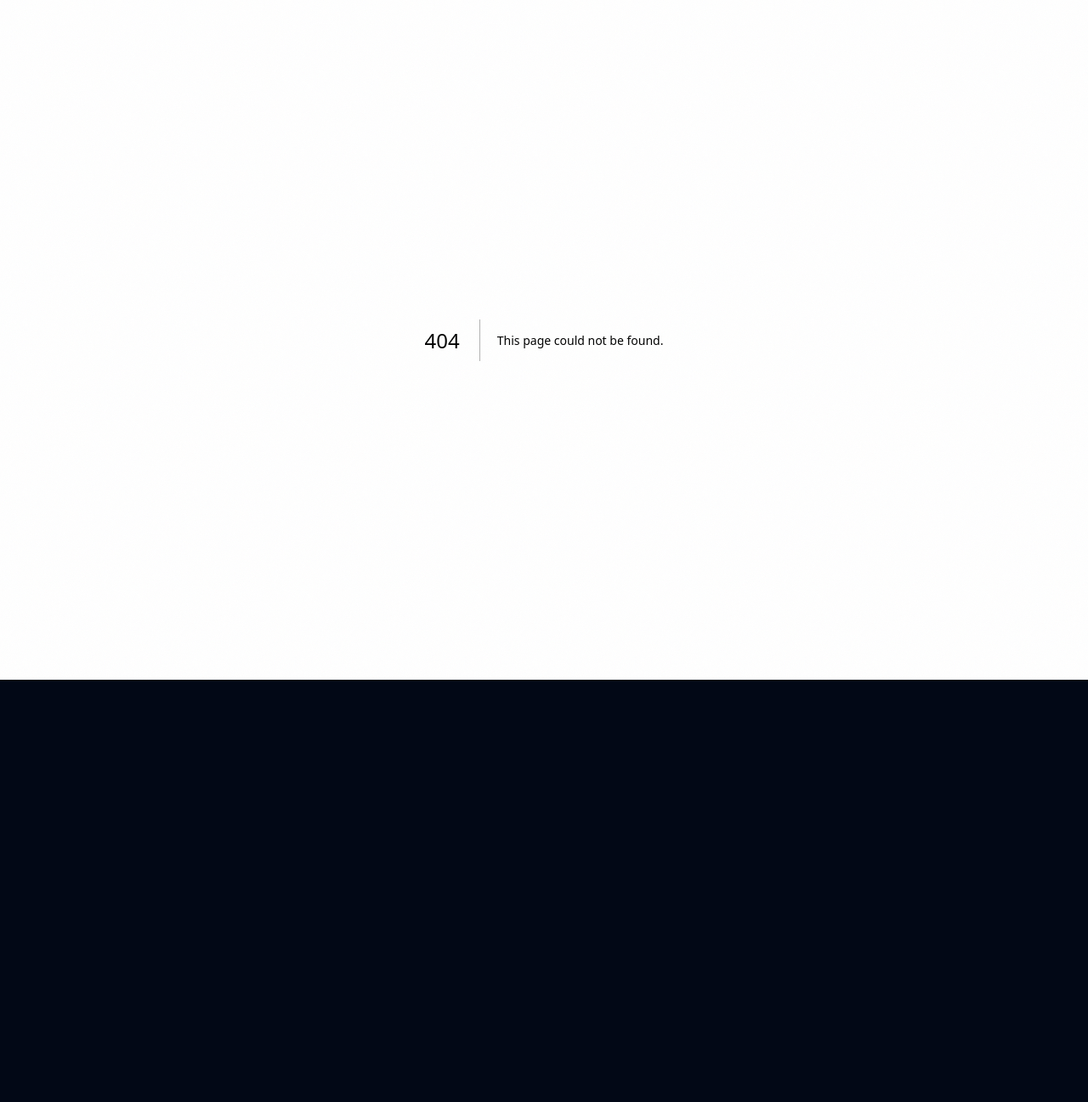
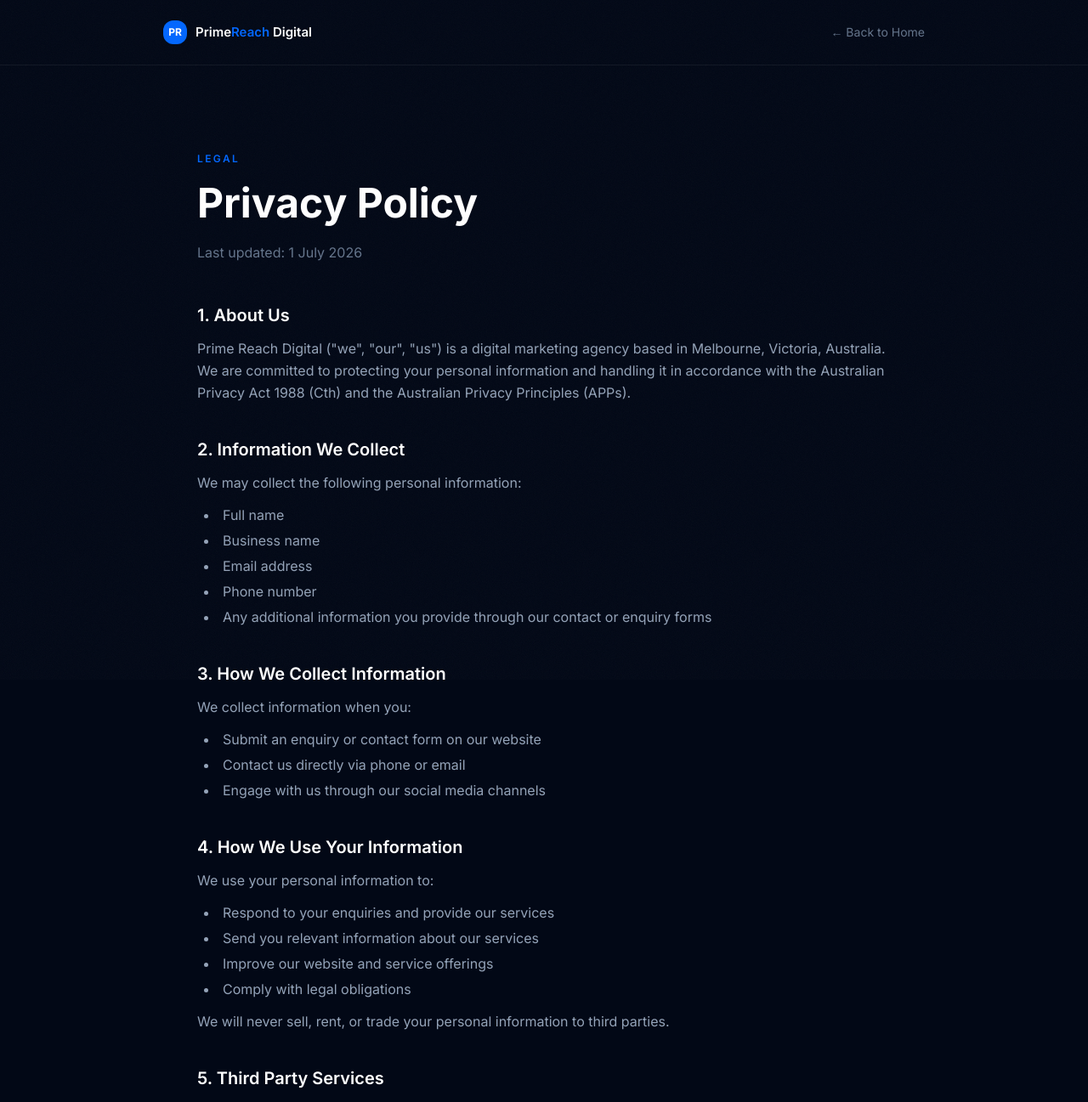
Before and after one commit to primereachau/prime-reach-digital, a Next.js app: page /privacy in a window 1280 px wide. Before the commit this address had no page. Shown: the top 1297 px of the page at 85% size. Before the commit the page ends 800 px from the top, so only its background shows below. Built offline with nearby package versions, Linux system fonts and the light colour scheme.

Commit message:
Add privacy policy page and link in footer

```diff
--- /dev/null
+++ b/src/app/privacy/page.tsx
@@ -0,0 +1,150 @@
+import Link from "next/link";
+
+export const metadata = {
+  title: "Privacy Policy | Prime Reach Digital",
+  description: "Privacy Policy for Prime Reach Digital — Melbourne digital marketing agency.",
+};
+
+export default function PrivacyPolicy() {
+  return (
+    <main className="min-h-screen bg-[#020816] text-white">
+      {/* Header */}
+      <div className="border-b border-white/[0.06] py-6 px-6 lg:px-10">
+        <div className="max-w-4xl mx-auto flex items-center justify-between">
+          <Link href="/" className="flex items-center gap-2.5">
+            <div className="w-7 h-7 rounded-lg bg-[#0066FF] flex items-center justify-center">
+              <span className="text-white font-bold text-xs">PR</span>
+            </div>
+            <span className="text-white font-semibold text-[15px]">
+              Prime<span className="text-[#0066FF]">Reach</span> Digital
+            </span>
+          </Link>
+          <Link href="/" className="text-sm text-[#64748B] hover:text-white transition-colors">
+            ← Back to Home
+          </Link>
+        </div>
+      </div>
+
+      {/* Content */}
+      <div className="max-w-4xl mx-auto px-6 lg:px-10 py-16 lg:py-24">
+        <div className="mb-12">
+          <span className="text-[#0066FF] text-xs font-semibold uppercase tracking-[0.2em]">Legal</span>
+          <h1 className="mt-3 text-4xl md:text-5xl font-bold text-white leading-tight">Privacy Policy</h1>
+          <p className="mt-4 text-[#64748B]">Last updated: 1 July 2026</p>
+        </div>
+
+        <div className="space-y-10 text-[#94a3b8] leading-relaxed">
+
+          <section>
+            <h2 className="text-white font-semibold text-xl mb-3">1. About Us</h2>
+            <p>Prime Reach Digital ("we", "our", "us") is a digital marketing agency based in Melbourne, Victoria, Australia. We are committed to protecting your personal information and handling it in accordance with the Australian Privacy Act 1988 (Cth) and the Australian Privacy Principles (APPs).</p>
+          </section>
+
+          <section>
+            <h2 className="text-white font-semibold text-xl mb-3">2. Information We Collect</h2>
+            <p className="mb-3">We may collect the following personal information:</p>
+            <ul className="list-disc list-inside space-y-1 pl-2">
+              <li>Full name</li>
+              <li>Business name</li>
+              <li>Email address</li>
+              <li>Phone number</li>
+              <li>Any additional information you provide through our contact or enquiry forms</li>
+            </ul>
+          </section>
+
+          <section>
+            <h2 className="text-white font-semibold text-xl mb-3">3. How We Collect Information</h2>
+            <p className="mb-3">We collect information when you:</p>
+            <ul className="list-disc list-inside space-y-1 pl-2">
+              <li>Submit an enquiry or contact form on our website</li>
+              <li>Contact us directly via phone or email</li>
+              <li>Engage with us through our social media channels</li>
+            </ul>
+          </section>
+
+          <section>
+            <h2 className="text-white font-semibold text-xl mb-3">4. How We Use Your Information</h2>
+            <p className="mb-3">We use your personal information to:</p>
+            <ul className="list-disc list-inside space-y-1 pl-2">
+              <li>Respond to your enquiries and provide our services</li>
+              <li>Send you relevant information about our services</li>
+              <li>Improve our website and service offerings</li>
+              <li>Comply with legal obligations</li>
+            </ul>
+            <p className="mt-3">We will never sell, rent, or trade your personal information to third parties.</p>
+          </section>
+
+          <section>
+            <h2 className="text-white font-semibold text-xl mb-3">5. Third Party Services</h2>
+            <p className="mb-3">Our website uses the following third party services which may process your data:</p>
+            <ul className="list-disc list-inside space-y-1 pl-2">
+              <li><strong className="text-white">Formspree</strong> — processes form submissions</li>
+              <li><strong className="text-white">Vercel</strong> — hosts our website</li>
+              <li><strong className="text-white">Google Analytics</strong> — analyses website traffic</li>
+              <li><strong className="text-white">Meta (Facebook/Instagram)</strong> — advertising and remarketing</li>
+              <li><strong className="text-white">Google Ads</strong> — advertising and remarketing</li>
+            </ul>
+            <p className="mt-3">Each of these services has their own privacy policy governing how they handle your data.</p>
+          </section>
+
+          <section>
+            <h2 className="text-white font-semibold text-xl mb-3">6. Cookies</h2>
+            <p>Our website may use cookies to improve your browsing experience and analyse website traffic. You can disable cookies through your browser settings at any time, however this may affect the functionality of the website.</p>
+          </section>
+
+          <section>
+            <h2 className="text-white font-semibold text-xl mb-3">7. Data Retention</h2>
+            <p>We retain your personal information only for as long as necessary to provide our services and meet our legal obligations. Once your information is no longer required, it is securely deleted.</p>
+          </section>
+
+          <section>
+            <h2 className="text-white font-semibold text-xl mb-3">8. Your Rights</h2>
+            <p className="mb-3">You have the right to:</p>
+            <ul className="list-disc list-inside space-y-1 pl-2">
+              <li>Request access to the personal information we hold about you</li>
+              <li>Request correction of any inaccurate information</li>
+              <li>Request deletion of your personal information</li>
+              <li>Withdraw consent for us to use your information at any time</li>
+            </ul>
+            <p className="mt-3">To exercise any of these rights, please contact us using the details below.</p>
+          </section>
+
+          <section>
+            <h2 className="text-white font-semibold text-xl mb-3">9. Data Security</h2>
+            <p>We take reasonable steps to protect your personal information from misuse, loss, unauthorised access, modification, or disclosure. However, no data transmission over the internet is completely secure.</p>
+          </section>
+
+          <section>
+            <h2 className="text-white font-semibold text-xl mb-3">10. Complaints</h2>
+            <p>If you believe we have breached the Australian Privacy Principles, you may contact us directly. If you are not satisfied with our response, you may lodge a complaint with the Office of the Australian Information Commissioner (OAIC) at <a href="https://www.oaic.gov.au" target="_blank" rel="noopener noreferrer" className="text-[#0066FF] hover:underline">www.oaic.gov.au</a>.</p>
+          </section>
+
+          <section>
+            <h2 className="text-white font-semibold text-xl mb-3">11. Changes to This Policy</h2>
+            <p>We may update this Privacy Policy from time to time. Any changes will be posted on this page with an updated date.</p>
+          </section>
+
+          <section className="border border-white/[0.06] rounded-2xl p-6">
+            <h2 className="text-white font-semibold text-xl mb-3">12. Contact Us</h2>
+            <p className="mb-4">For any privacy-related questions or requests, please contact:</p>
+            <div className="space-y-1">
+              <p><strong className="text-white">Prime Reach Digital</strong></p>
+              <p>Email: <a href="mailto:primereachau@gmail.com" className="text-[#0066FF] hover:underline">primereachau@gmail.com</a></p>
+              <p>Phone: <a href="tel:0490881483" className="text-[#0066FF] hover:underline">0490 881 483</a></p>
+              <p>Location: Melbourne, VIC, Australia</p>
+            </div>
+          </section>
+
+        </div>
+      </div>
+
+      {/* Footer */}
+      <div className="border-t border-white/[0.06] py-8 px-6 lg:px-10">
+        <div className="max-w-4xl mx-auto flex flex-col md:flex-row items-center justify-between gap-4">
+          <p className="text-[#334155] text-xs">© {new Date().getFullYear()} Prime Reach Digital · Melbourne, VIC</p>
+          <Link href="/" className="text-xs text-[#0066FF] hover:underline">Back to Home</Link>
+        </div>
+      </div>
+    </main>
+  );
+}
--- a/src/components/sections/Footer.tsx
+++ b/src/components/sections/Footer.tsx
@@ -51,7 +51,7 @@ export default function Footer() {
             © {year} Prime Reach Digital · Melbourne, VIC
           </p>
           <div className="flex items-center gap-6 text-xs text-[#334155]">
-            <a href="#" className="hover:text-white transition-colors">Privacy Policy</a>
+            <a href="/privacy" className="hover:text-white transition-colors">Privacy Policy</a>
             <a href="#" className="hover:text-white transition-colors">Terms of Service</a>
             <a href="#contact" className="hover:text-white transition-colors">Contact</a>
           </div>
```
